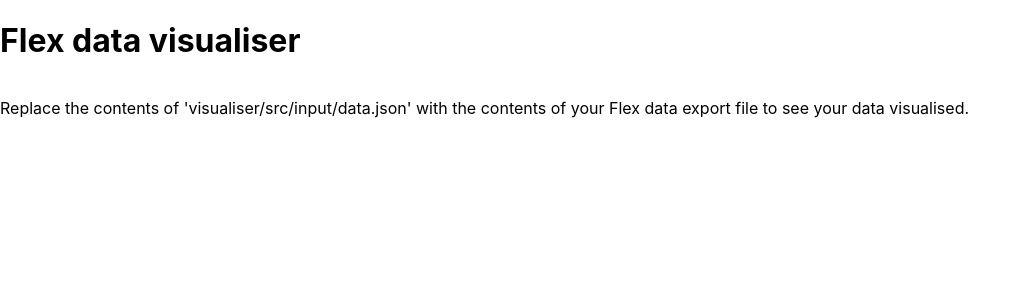
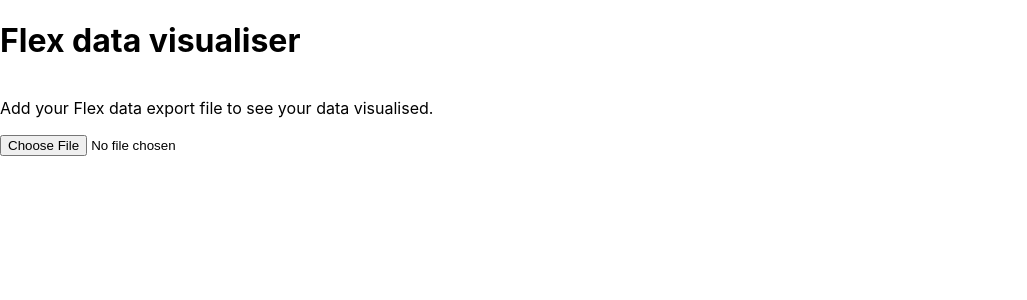
Before and after one commit to SariSaar/visualiser, a React (Create React App) app: page / in a window 1280 px wide. Shown: the top 300 px of the page, without its empty margins (0-1027 px from the left). Built offline with nearby package versions, Linux system fonts and the light colour scheme.

Commit message:
Allow uploading temporary json data

```diff
--- a/src/App.js
+++ b/src/App.js
@@ -1,28 +1,43 @@
-import logo from './logo.svg';
+import { useState } from 'react';
 import './App.css';
 import User from './components/User';
 import {structureData} from './data/structureData';
 
 let data = require('./input/data.json');
+const initialData = structureData(data);
+const fileReader = new FileReader();
 
-const structuredData = structureData(data);
 
-function App(props) {
+function App() {
+  const [content, updateContent] = useState(initialData);
 
-  console.log({ structuredData })
+  const onChange = (e) => {
+    fileReader.readAsText(e.target.files[0], "UTF-8");
+    fileReader.onload = e => {
+      const result = e.target?.result;
+      updateContent(structureData(JSON.parse(result)));
+    }
+  }
 
   return (
     <div className="App">
       <div className="container">
         <h1>Flex data visualiser</h1>
-      {structuredData.map(item => (
+      {content.map(item => (
         <User
           key={item.id}
           user={item}
         />
       ))}
-      {structuredData.length === 0 && (
-        <p>Replace the contents of 'visualiser/src/input/data.json' with the contents of your Flex data export file to see your data visualised.</p>
+      {content.length === 0 && (
+        <div>
+          <p>Add your Flex data export file to see your data visualised.</p>
+          <input
+            type="file"
+            id="input"
+            onChange={onChange}
+          />
+        </div>
       ) }
       </div>
     </div>
--- a/src/components/Array.css
+++ b/src/components/Array.css
@@ -1,6 +1,6 @@
 .arrayContainer {
   margin: 2px;
-  background-color: lightgray;
+  background-color:rgb(254, 223, 191);
 
 }
 
--- a/src/components/Transaction.js
+++ b/src/components/Transaction.js
@@ -4,7 +4,6 @@
 
 const Transaction = (props) => {
   const { transaction } = props;
-  console.log({ transaction }, { props })
 
   return (
     <div className="arrayContainer">
--- a/src/components/User.css
+++ b/src/components/User.css
@@ -1,6 +1,6 @@
 
 .item {
-  background-color: cornsilk;
+  background-color: rgb(255, 238, 220);
   margin: 4px;
   padding: 4px;
 }
@@ -11,9 +11,8 @@
 
 }
 
-
 .userDetails {
-  background-color: lightcyan;
+  background-color: rgb(254, 223, 191);
   display: flex;
   flex-direction: row;
   flex-wrap: wrap;
--- a/src/components/User.js
+++ b/src/components/User.js
@@ -3,12 +3,6 @@
 import UserDetails from "./UserDetails";
 import Listing from "./Listing";
 import Transaction from "./Transaction";
-
-/**
- * - Show user info
- *
- */
-
 
 const User = (props) => {
   const {
@@ -17,8 +11,6 @@
     customerTransactions,
     providerTransactions,
   } = props.user;
-
-  // console.log({ customerTransactions: customerTransactions.length }, { customerTransactions })
 
   const user = props.user;
 
@@ -45,11 +37,11 @@
           ))}
           <h2>Customer transactions</h2>
           {customerTransactions.map(tx => (
-            <Transaction transaction={tx} />
+            <Transaction transaction={tx} key={tx.id} />
           ))}
           <h2>Provider transactions</h2>
           {providerTransactions.map(tx => (
-            <Transaction transaction={tx} />
+            <Transaction transaction={tx} key={tx.id} />
           ))}
 
       </div>
```
Also changed, not shown: src/data/structureData.js (+0 -9 lines).
